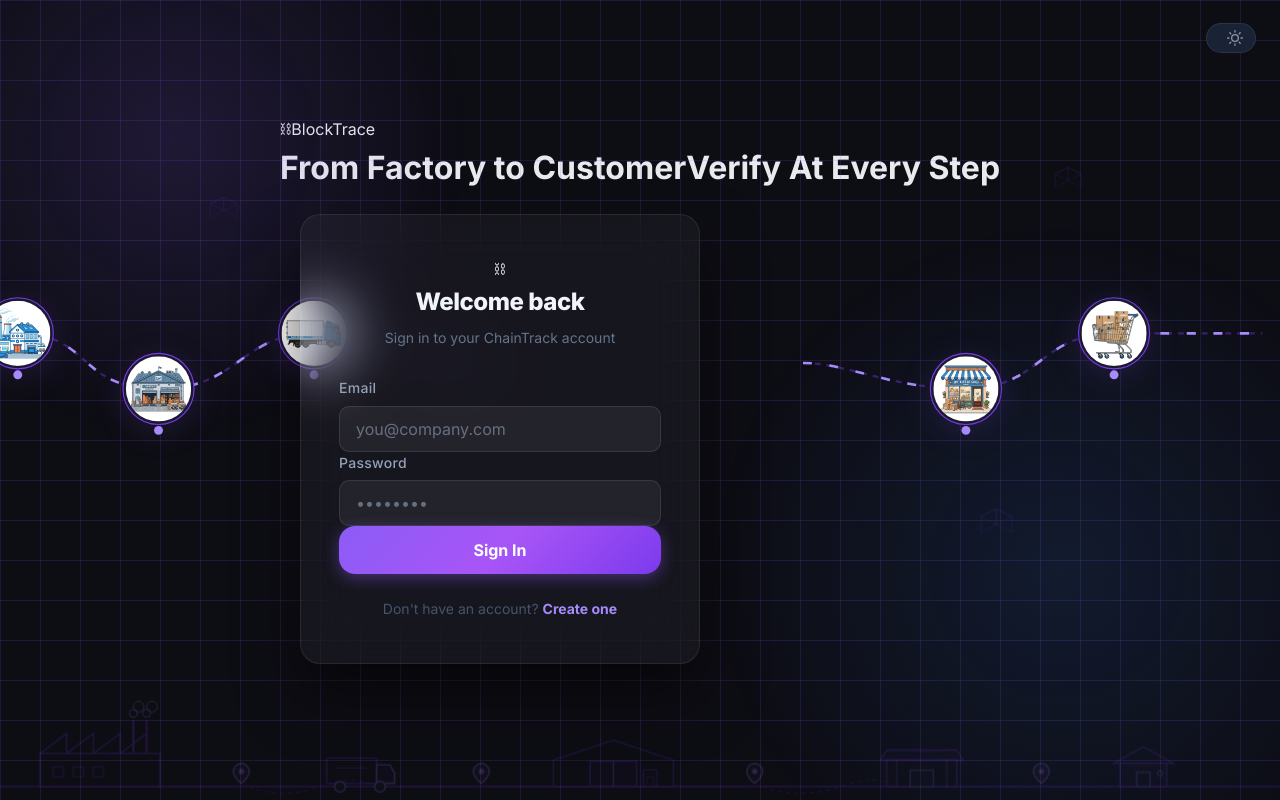
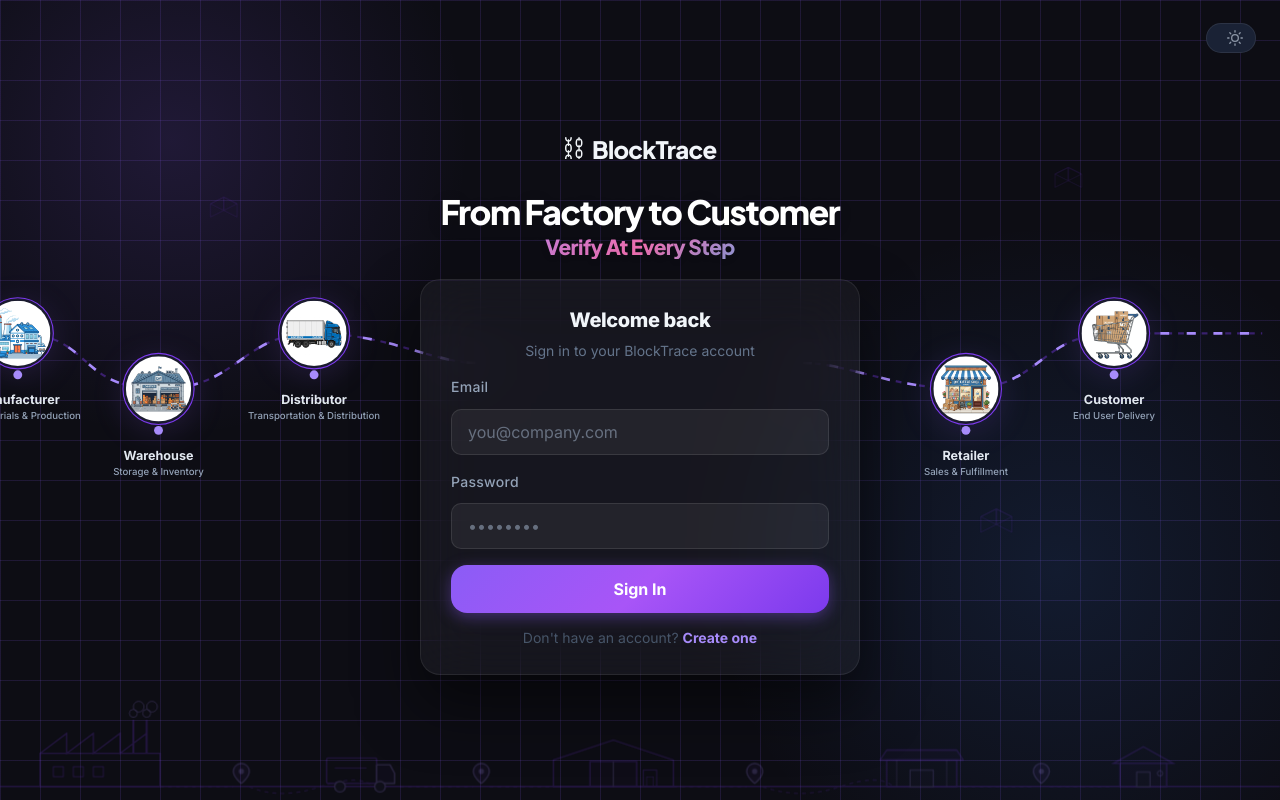
Before and after one commit to Ayush1206jain/Supply-Chain-Management-System, a React (Vite) app in the folder frontend/: page /login in a window 1280 px wide. Built offline with nearby package versions, Linux system fonts and the light colour scheme; no server answers.

Commit message:
implement product registry,refine login page layout

```diff
--- a/frontend/src/pages/Login/Auth.css
+++ b/frontend/src/pages/Login/Auth.css
@@ -64,7 +64,8 @@
 .auth-page-container {
   position: relative;
   width: 100vw;
-  min-height: 100vh;
+  height: 100vh;
+  max-height: 100vh;
   overflow: hidden;
   display: flex;
   align-items: center;
@@ -148,73 +149,119 @@
   z-index: 20;
 }
 
+/* ── Main Content Area (Tagline + Card) ─────────────────────────────────── */
+.auth-main-content {
+  display: flex;
+  flex-direction: column;
+  align-items: center;
+  gap: 20px; /* Clean, uniform vertical spacing between brand, tagline, and card */
+  z-index: 10;
+  width: 100%;
+  max-width: 600px;
+  padding: 10px 15px; /* Minimal padding */
+}
+
+/* Outer Brand name & logo outside the card at the top */
+.auth-outer-brand {
+  display: flex;
+  align-items: center;
+  justify-content: center;
+  gap: 8px;
+  margin: 0;
+}
+
+.auth-outer-brand .auth-logo {
+  font-size: 1.8rem;
+  color: var(--auth-title);
+}
+
+.auth-outer-brand-name {
+  font-family: 'Plus Jakarta Sans', sans-serif;
+  font-size: 1.5rem;
+  font-weight: 800;
+  color: var(--auth-title);
+  letter-spacing: -0.03em;
+}
+
+.auth-outer-tagline {
+  font-family: 'Plus Jakarta Sans', sans-serif;
+  font-size: 2.1rem; /* Compact display heading size */
+  font-weight: 800;
+  text-align: center;
+  color: #ffffff;
+  letter-spacing: -0.04em;
+  margin: 0;
+  line-height: 1.15;
+  text-shadow: 0 4px 15px rgba(0, 0, 0, 0.2);
+  transition: all 0.3s ease;
+}
+
+[data-theme="light"] .auth-outer-tagline {
+  color: #0f172a;
+  text-shadow: none;
+}
+
+.tagline-gradient {
+  /* Ultra-premium Purple -> Pink -> Cyan gradient */
+  background: linear-gradient(135deg, #a78bfa 0%, #f472b6 50%, #38bdf8 100%);
+  -webkit-background-clip: text;
+  -webkit-text-fill-color: transparent;
+}
+
+[data-theme="light"] .tagline-gradient {
+  /* Rich high-contrast light mode gradient */
+  background: linear-gradient(135deg, #7c3aed 0%, #d946ef 50%, #2563eb 100%);
+  -webkit-background-clip: text;
+  -webkit-text-fill-color: transparent;
+}
+
+.tagline-sub-block {
+  font-family: 'Plus Jakarta Sans', sans-serif;
+  display: block;
+  margin-top: 4px; /* Reduced margin */
+  font-size: 1.3rem; /* Compact subtitle size */
+  font-weight: 800;
+  letter-spacing: -0.03em;
+  text-shadow: 0 2px 8px rgba(0, 0, 0, 0.08);
+}
+
+[data-theme="light"] .tagline-sub-block {
+  text-shadow: none;
+}
+
 /* ── Center Wrapper ──────────────────────────────────────────────────────── */
 .auth-center-wrapper {
   position: relative;
   z-index: 10;
   width: 100%;
   max-width: 440px;
-  padding: 20px;
+  padding: 0;
 }
 
-/* ── Metric Cards ─────────────────────────────────────────────────────────── */
-.relative-metrics-container {
-  position: absolute;
-  inset: 0;
-  z-index: 4;
-  pointer-events: none;
+
+
+/* Theme-aware SVG flow text styles */
+.auth-svg-node-title {
+  fill: #e2e8f0;
+}
+.auth-svg-node-subtitle {
+  fill: #94a3b8;
 }
 
-.relative-metrics-container .floating-stat-card {
-  position: absolute;
-  display: flex;
-  align-items: center;
-  gap: 10px;
-  padding: 10px 16px;
-  border-radius: var(--radius-md);
-  background: var(--auth-stat-bg);
-  border: 1px solid var(--auth-stat-border);
-  box-shadow: 0 4px 24px rgba(0,0,0,0.15);
-  transition: transform 0.3s ease, box-shadow 0.3s ease;
-  pointer-events: auto;
-  cursor: pointer;
-  backdrop-filter: blur(16px);
-  -webkit-backdrop-filter: blur(16px);
+[data-theme="light"] .auth-svg-node-title {
+  fill: #0f172a;
+}
+[data-theme="light"] .auth-svg-node-subtitle {
+  fill: #475569;
 }
 
-.relative-metrics-container .floating-stat-card:hover {
-  transform: translateY(-4px);
-  box-shadow: 0 8px 32px rgba(139,92,246,0.15);
+
+/* ── Auth Form Layout & Spacing ─────────────────────────────────────────── */
+.auth-form {
+  display: flex;
+  flex-direction: column;
+  gap: 16px; /* Compact, even spacing */
 }
-
-[data-theme="light"] .relative-metrics-container .floating-stat-card:hover {
-  box-shadow: 0 8px 32px rgba(37,99,235,0.12);
-}
-
-.stat-svg-wrapper { display: flex; align-items: center; }
-.metric-svg-icon { width: 18px; height: 18px; }
-
-.icon-purple { color: #a78bfa; }
-.icon-orange { color: #fb923c; }
-.icon-blue   { color: #60a5fa; }
-.icon-green  { color: #34d399; }
-
-[data-theme="light"] .icon-purple { color: #8B5CF6; }
-[data-theme="light"] .icon-orange { color: #F97316; }
-[data-theme="light"] .icon-blue   { color: #3B82F6; }
-[data-theme="light"] .icon-green  { color: #10B981; }
-
-.stat-text {
-  font-size: 13px;
-  font-weight: 700;
-  color: var(--auth-stat-text);
-  white-space: nowrap;
-}
-
-.pos-rel-top-left    { top: -24px;  left: -80px; }
-.pos-rel-top-right   { top: -24px;  right: -80px; }
-.pos-rel-bottom-left { bottom: -22px; left: -80px; }
-.pos-rel-bottom-right { bottom: -22px; right: -80px; }
 
 /* ── Auth Card ───────────────────────────────────────────────────────────── */
 .auth-card {
@@ -223,13 +270,13 @@
   -webkit-backdrop-filter: blur(28px);
   border: 1px solid var(--auth-card-border);
   border-radius: var(--radius-xl);
-  padding: 42px 38px;
+  padding: 24px 30px; /* Reduced vertical & horizontal padding for compact viewport */
   box-shadow: var(--auth-card-shadow);
   transition: all 0.3s ease;
 }
 
 .auth-card:hover {
-  transform: translateY(-5px);
+  transform: translateY(-3px);
 }
 
 .auth-card .form-input,
@@ -252,6 +299,7 @@
 
 .auth-card .form-label {
   color: var(--auth-sublabel) !important;
+  margin-bottom: 4px; /* Compact margin */
 }
 
 .auth-card .form-select option {
@@ -274,10 +322,10 @@
 }
 
 /* ── Header & Title ──────────────────────────────────────────────────────── */
-.auth-header { text-align: center; margin-bottom: 28px; }
+.auth-header { text-align: center; margin-bottom: 14px; } /* Reduced margin */
 
 .auth-title {
-  font-size: var(--font-size-2xl);
+  font-size: var(--font-size-xl); /* Adjusted for better balance */
   font-weight: 800;
   letter-spacing: -0.02em;
   color: var(--auth-title);
@@ -286,13 +334,13 @@
 .auth-subtitle {
   font-size: var(--font-size-sm);
   color: var(--auth-subtitle);
-  margin-top: 6px;
+  margin-top: 4px;
 }
 
 /* ── Footer ─────────────────────────────────────────────────────────────── */
 .auth-footer {
   text-align: center;
-  margin-top: 24px;
+  margin-top: 14px; /* Reduced vertical spacing */
   font-size: var(--font-size-sm);
   color: var(--auth-footer);
 }
@@ -304,21 +352,10 @@
 .auth-footer a:hover { filter: brightness(1.2); }
 
 /* ── Responsive ─────────────────────────────────────────────────────────── */
-@media (max-width: 1440px) {
-  .pos-rel-top-left { left: -40px; }
-  .pos-rel-top-right { right: -40px; }
-  .pos-rel-bottom-left { left: -40px; }
-  .pos-rel-bottom-right { right: -40px; }
+@media (max-width: 1200px) {
+  .auth-flow-wrapper,
+  .auth-bottom-landscape-container,
+  .relative-metrics-container {
+    display: none;
+  }
 }
-
-@media (max-width: 1200px) {
-  .auth-flow-wrapper, .auth-bottom-landscape-container { display: none; }
-  .pos-rel-top-left    { top: -30px; left: -10px; }
-  .pos-rel-top-right   { top: -30px; right: -10px; }
-  .pos-rel-bottom-left { bottom: -30px; left: -10px; }
-  .pos-rel-bottom-right { bottom: -30px; right: -10px; }
-}
-
-@media (max-width: 768px) {
-  .relative-metrics-container { display: none; }
-}
--- a/frontend/src/pages/Login/LoginPage.jsx
+++ b/frontend/src/pages/Login/LoginPage.jsx
@@ -49,10 +49,9 @@ export default function LoginPage() {
       <div className="auth-card animate-scale-in" id="login-card">
         {/* Header */}
         <div className="auth-header">
-          <span className="auth-logo">⛓</span>
           <h1 className="auth-title">Welcome back</h1>
           <p className="auth-subtitle">
-            Sign in to your ChainTrack account
+            Sign in to your BlockTrace account
           </p>
         </div>
 
```
